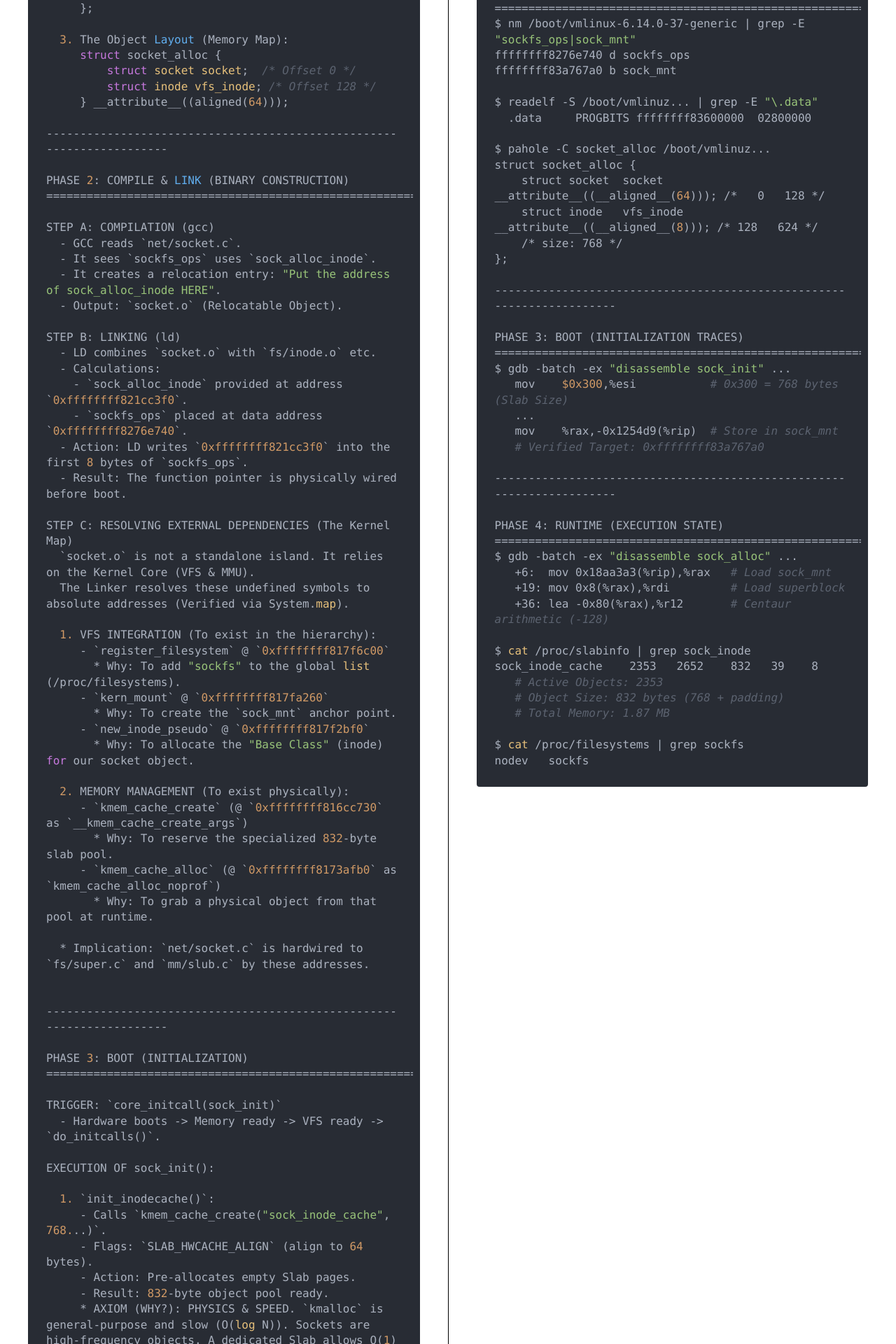
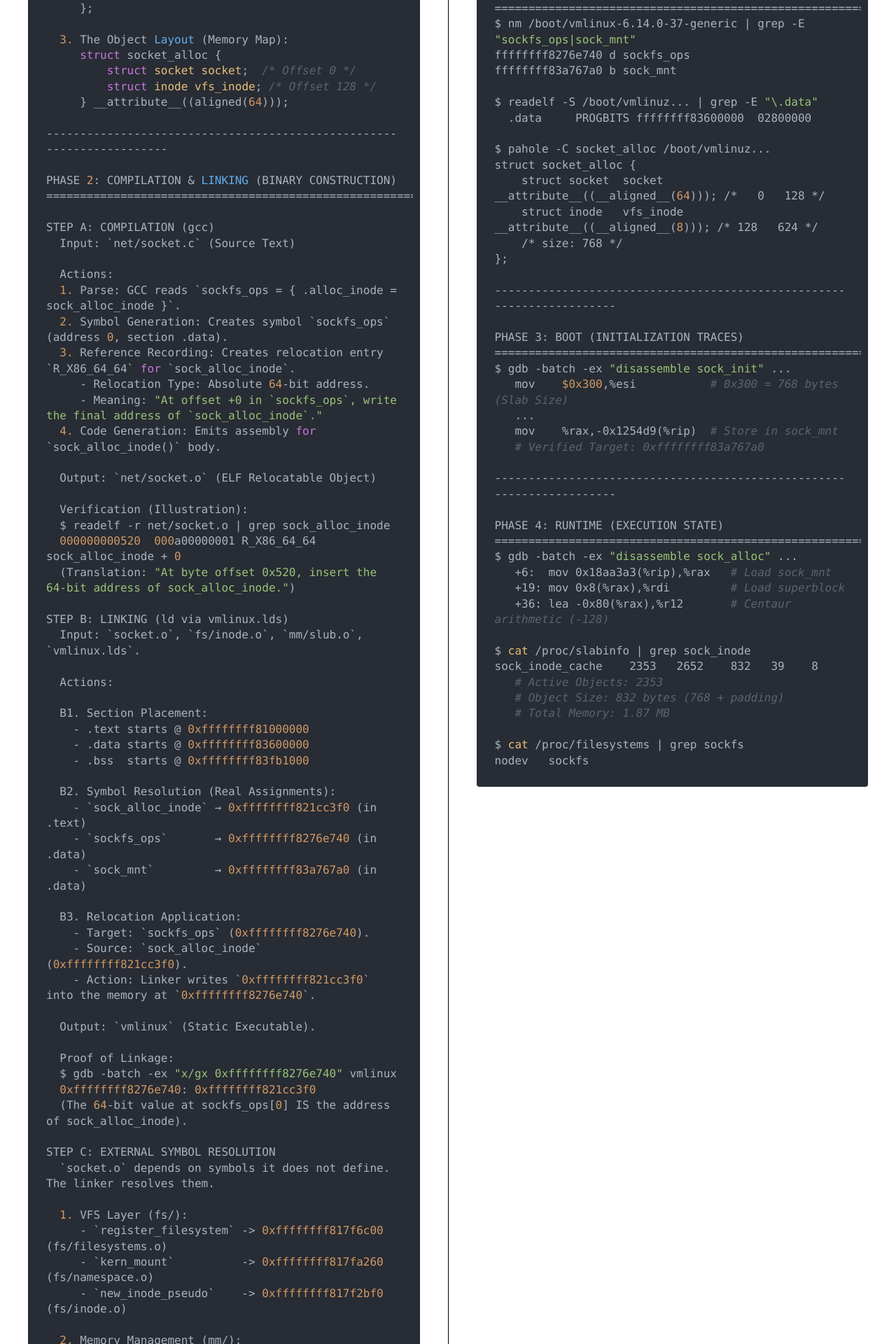
Before and after one commit to raikrahul/socket-trace-investigation, a Jekyll site: the page socket_book.html, which Jekyll copies as it is, in a window 1280 px wide. Shown: the part 625-2545 px from the top of the page at 70% size. Built offline with Jekyll 4.4.1, drawn with Linux system fonts in a browser that asks for light colours; nearby versions of some CDN libraries; some of the changed text lies outside the part shown.

Commit message:
Upgrade Phase 2 with explicit steps for Compilation, Linking, and Relocation logic

```diff
--- a/socket_book.html
+++ b/socket_book.html
@@ -99,42 +99,92 @@ THE BLUEPRINTS (net/socket.c):
 
 ----------------------------------------------------------------------
 
-PHASE 2: COMPILE & LINK (BINARY CONSTRUCTION)
+PHASE 2: COMPILATION & LINKING (BINARY CONSTRUCTION)
 ======================================================================
 
 STEP A: COMPILATION (gcc)
-  - GCC reads `net/socket.c`.
-  - It sees `sockfs_ops` uses `sock_alloc_inode`.
-  - It creates a relocation entry: "Put the address of sock_alloc_inode HERE".
-  - Output: `socket.o` (Relocatable Object).
+  Input: `net/socket.c` (Source Text)
 
-STEP B: LINKING (ld)
-  - LD combines `socket.o` with `fs/inode.o` etc.
-  - Calculations:
-    - `sock_alloc_inode` provided at address `0xffffffff821cc3f0`.
-    - `sockfs_ops` placed at data address `0xffffffff8276e740`.
-  - Action: LD writes `0xffffffff821cc3f0` into the first 8 bytes of `sockfs_ops`.
-  - Result: The function pointer is physically wired before boot.
+  Actions:
+  1. Parse: GCC reads `sockfs_ops = { .alloc_inode = sock_alloc_inode }`.
+  2. Symbol Generation: Creates symbol `sockfs_ops` (address 0, section .data).
+  3. Reference Recording: Creates relocation entry `R_X86_64_64` for `sock_alloc_inode`.
+     - Relocation Type: Absolute 64-bit address.
+     - Meaning: "At offset +0 in `sockfs_ops`, write the final address of `sock_alloc_inode`."
+  4. Code Generation: Emits assembly for `sock_alloc_inode()` body.
 
-STEP C: RESOLVING EXTERNAL DEPENDENCIES (The Kernel Map)
-  `socket.o` is not a standalone island. It relies on the Kernel Core (VFS & MMU).
-  The Linker resolves these undefined symbols to absolute addresses (Verified via System.map).
+  Output: `net/socket.o` (ELF Relocatable Object)
 
-  1. VFS INTEGRATION (To exist in the hierarchy):
-     - `register_filesystem` @ `0xffffffff817f6c00`
-       * Why: To add "sockfs" to the global list (/proc/filesystems).
-     - `kern_mount` @ `0xffffffff817fa260`
-       * Why: To create the `sock_mnt` anchor point.
-     - `new_inode_pseudo` @ `0xffffffff817f2bf0`
-       * Why: To allocate the "Base Class" (inode) for our socket object.
+  Verification (Illustration):
+  $ readelf -r net/socket.o | grep sock_alloc_inode
+  000000000520  000a00000001 R_X86_64_64       sock_alloc_inode + 0
+  (Translation: "At byte offset 0x520, insert the 64-bit address of sock_alloc_inode.")
 
-  2. MEMORY MANAGEMENT (To exist physically):
-     - `kmem_cache_create` (@ `0xffffffff816cc730` as `__kmem_cache_create_args`)
-       * Why: To reserve the specialized 832-byte slab pool.
-     - `kmem_cache_alloc` (@ `0xffffffff8173afb0` as `kmem_cache_alloc_noprof`)
-       * Why: To grab a physical object from that pool at runtime.
+STEP B: LINKING (ld via vmlinux.lds)
+  Input: `socket.o`, `fs/inode.o`, `mm/slub.o`, `vmlinux.lds`.
 
-  * Implication: `net/socket.c` is hardwired to `fs/super.c` and `mm/slub.c` by these addresses.
+  Actions:
+
+  B1. Section Placement:
+    - .text starts @ 0xffffffff81000000
+    - .data starts @ 0xffffffff83600000
+    - .bss  starts @ 0xffffffff83fb1000
+
+  B2. Symbol Resolution (Real Assignments):
+    - `sock_alloc_inode` → 0xffffffff821cc3f0 (in .text)
+    - `sockfs_ops`       → 0xffffffff8276e740 (in .data)
+    - `sock_mnt`         → 0xffffffff83a767a0 (in .data)
+
+  B3. Relocation Application:
+    - Target: `sockfs_ops` (0xffffffff8276e740).
+    - Source: `sock_alloc_inode` (0xffffffff821cc3f0).
+    - Action: Linker writes `0xffffffff821cc3f0` into the memory at `0xffffffff8276e740`.
+
+  Output: `vmlinux` (Static Executable).
+
+  Proof of Linkage:
+  $ gdb -batch -ex "x/gx 0xffffffff8276e740" vmlinux
+  0xffffffff8276e740: 0xffffffff821cc3f0
+  (The 64-bit value at sockfs_ops[0] IS the address of sock_alloc_inode).
+
+STEP C: EXTERNAL SYMBOL RESOLUTION
+  `socket.o` depends on symbols it does not define. The linker resolves them.
+
+  1. VFS Layer (fs/):
+     - `register_filesystem` -> 0xffffffff817f6c00 (fs/filesystems.o)
+     - `kern_mount`          -> 0xffffffff817fa260 (fs/namespace.o)
+     - `new_inode_pseudo`    -> 0xffffffff817f2bf0 (fs/inode.o)
+
+  2. Memory Management (mm/):
+     - `kmem_cache_create`   -> 0xffffffff816cc730 (mm/slab_common.o)
+     - `kmem_cache_alloc`    -> 0xffffffff8173afb0 (mm/slub.o - noprof alias)
+
+  3. Architecture (arch/x86):
+     - `__fentry__`          -> 0xffffffff8133c290 (ftrace hook)
+
+STEP D: VERIFICATION OF LINKAGE
+
+  Before Linking (socket.o):
+  $ nm socket.o | grep sock_alloc_inode
+  ... T sock_alloc_inode
+  $ nm socket.o | grep register_filesystem
+  ... U register_filesystem  (Undefined)
+
+  After Linking (vmlinux):
+  $ nm vmlinux | grep register_filesystem
+  ffffffff817f6c00 T register_filesystem (Defined/Text)
+
+CRITICAL INSIGHT: WHY THIS MATTERS?
+  - Without linking, `socket.o` is a fragment with broken pointers ("U").
+  - After linking, every CALL instruction has a hardcoded absolute address.
+  - The Kernel is a SINGLE static binary. `kmem_cache_alloc` is at `0xffffffff8173afb0` forever.
+
+QUIZ:
+  1. `nm socket.o` for `sock_alloc_inode`? -> T (Defined in text).
+  2. If `sockfs_ops` moved to `0xffffffff82000000`? -> Yes, works. The linker updates the pointer value.
+  3. Distance `sock_mnt` - `sock_alloc`?
+     0x83a767a0 - 0x821cc3f0 = 0x18aa3b0 (25 MB). Fits in 32-bit signed offset (+-2GB).
+     Instruction: `mov 0x18aa3a3(%rip), %rax` (Note: %rip is next instr address).
 
 
 ----------------------------------------------------------------------
```
